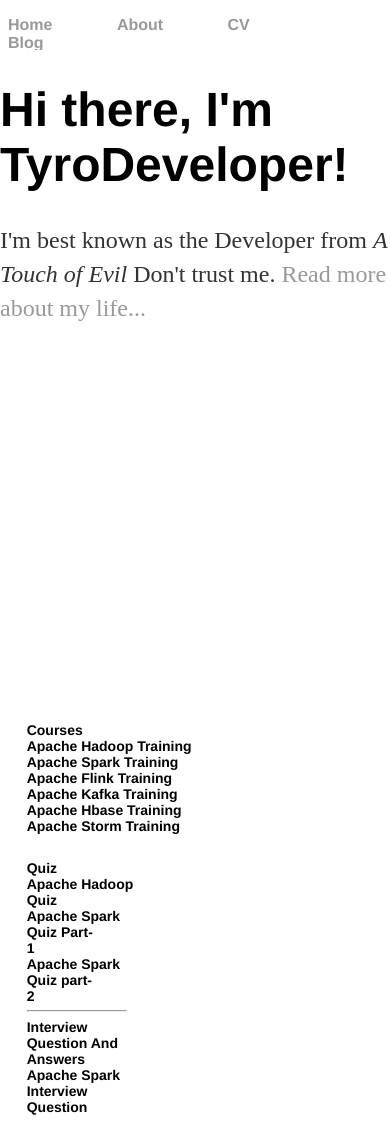
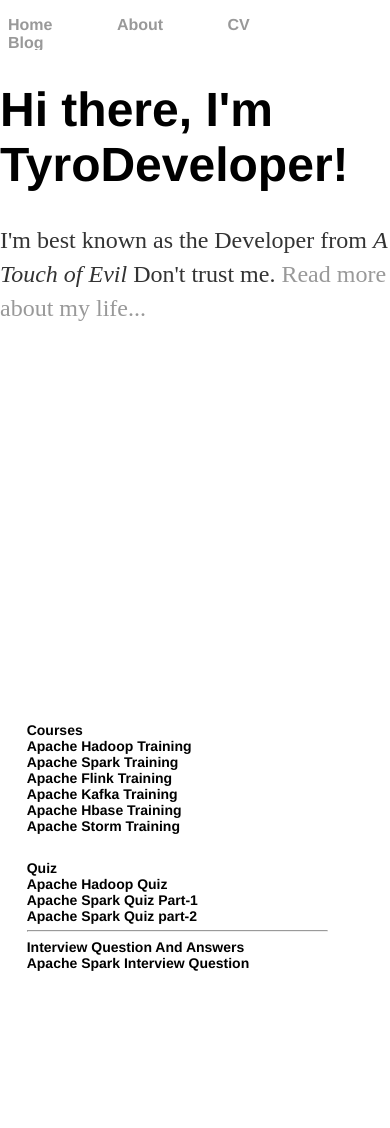
Before and after one commit to tyrodeveloper/tyrodeveloper.github.io, a Jekyll site: the page built from index.html, in a window 390 px wide. Built offline with Jekyll 4.4.1, drawn with Linux system fonts in a browser that asks for light colours; after the commit the page ends 984 px from its top, so only the background shows below that.

Commit message:
Update main.css

```diff
--- a/css/main.css
+++ b/css/main.css
@@ -64,7 +64,12 @@ margin-left: 0!important;
     bottom: 0;
 }
 .col1 {
+	width:100%!important;
+	position:relative;
+	left:5%;
 
+}
+.col2 {
 	width:100%!important;
 	position:relative;
 	left:5%;
```
